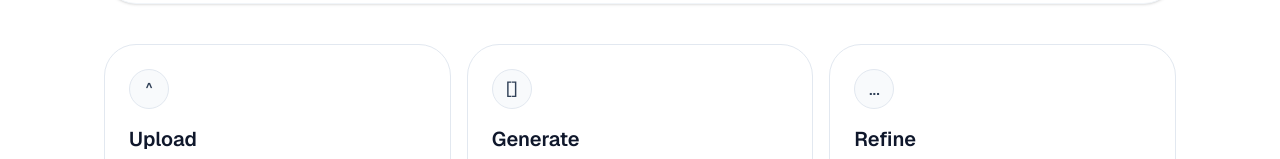
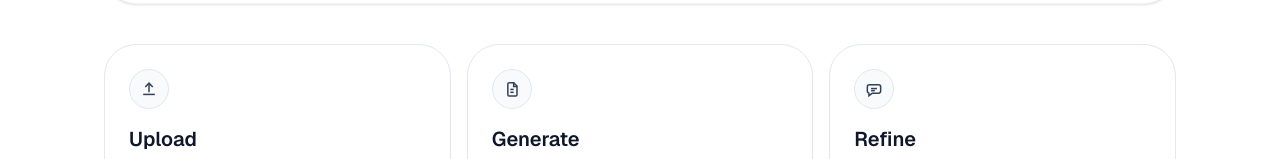
Before and after one commit to nikita-gounder/scribe-ai, a Next.js app: page / in a window 1280 px wide. Shown: the part 876-1035 px from the top of the page. Built offline with nearby package versions, Linux system fonts and the light colour scheme.

Commit message:
icon changes

```diff
--- a/app/page.tsx
+++ b/app/page.tsx
@@ -28,6 +28,37 @@ const steps = [
   { id: 2, label: 'Context' },
   { id: 3, label: 'Review' },
 ] as const
+
+function UploadCardIcon() {
+  return (
+    <svg viewBox="0 0 24 24" className="h-5 w-5" fill="none" stroke="currentColor" strokeWidth="1.8">
+      <path d="M12 16V5" />
+      <path d="m7.5 9.5 4.5-4.5 4.5 4.5" />
+      <path d="M5 18.5h14" />
+    </svg>
+  )
+}
+
+function GenerateCardIcon() {
+  return (
+    <svg viewBox="0 0 24 24" className="h-5 w-5" fill="none" stroke="currentColor" strokeWidth="1.8">
+      <path d="M8 4.5h6l4 4V19a1.5 1.5 0 0 1-1.5 1.5h-8A1.5 1.5 0 0 1 7 19V6A1.5 1.5 0 0 1 8.5 4.5Z" />
+      <path d="M14 4.5V9h4" />
+      <path d="M10 12.5h4" />
+      <path d="M10 16h4" />
+    </svg>
+  )
+}
+
+function RefineCardIcon() {
+  return (
+    <svg viewBox="0 0 24 24" className="h-5 w-5" fill="none" stroke="currentColor" strokeWidth="1.8">
+      <path d="M6.5 7h11A2.5 2.5 0 0 1 20 9.5v5A2.5 2.5 0 0 1 17.5 17H10l-4 3v-3H6.5A2.5 2.5 0 0 1 4 14.5v-5A2.5 2.5 0 0 1 6.5 7Z" />
+      <path d="M8.5 11.5h7" />
+      <path d="M8.5 14h4.5" />
+    </svg>
+  )
+}
 
 function badgeClass(type: UploadedFile['type']) {
   if (type === 'csv') return 'bg-emerald-50 text-emerald-700 ring-1 ring-emerald-200'
@@ -322,7 +353,7 @@ export default function Home() {
         <section className="grid gap-4 md:grid-cols-3">
           <article className="rounded-[2rem] border border-slate-200 bg-white p-6">
             <div className="flex h-10 w-10 items-center justify-center rounded-full border border-slate-200 bg-slate-50 text-lg text-slate-700">
-              ^
+              <UploadCardIcon />
             </div>
             <h3 className="mt-4 text-xl font-semibold text-slate-900">Upload</h3>
             <p className="mt-2 text-sm leading-6 text-slate-600">
@@ -332,7 +363,7 @@ export default function Home() {
 
           <article className="rounded-[2rem] border border-slate-200 bg-white p-6">
             <div className="flex h-10 w-10 items-center justify-center rounded-full border border-slate-200 bg-slate-50 text-lg text-slate-700">
-              []
+              <GenerateCardIcon />
             </div>
             <h3 className="mt-4 text-xl font-semibold text-slate-900">Generate</h3>
             <p className="mt-2 text-sm leading-6 text-slate-600">
@@ -342,7 +373,7 @@ export default function Home() {
 
           <article className="rounded-[2rem] border border-slate-200 bg-white p-6">
             <div className="flex h-10 w-10 items-center justify-center rounded-full border border-slate-200 bg-slate-50 text-lg text-slate-700">
-              ...
+              <RefineCardIcon />
             </div>
             <h3 className="mt-4 text-xl font-semibold text-slate-900">Refine</h3>
             <p className="mt-2 text-sm leading-6 text-slate-600">
```
